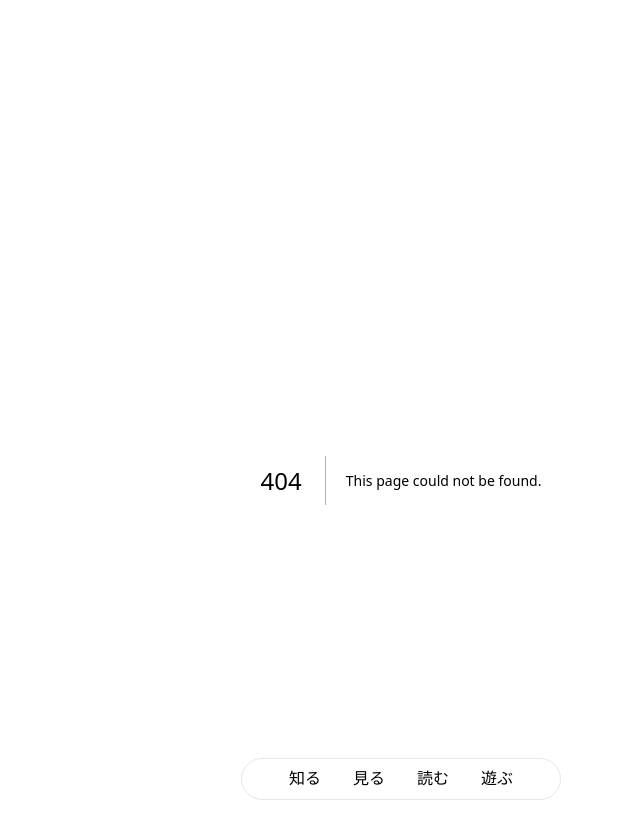
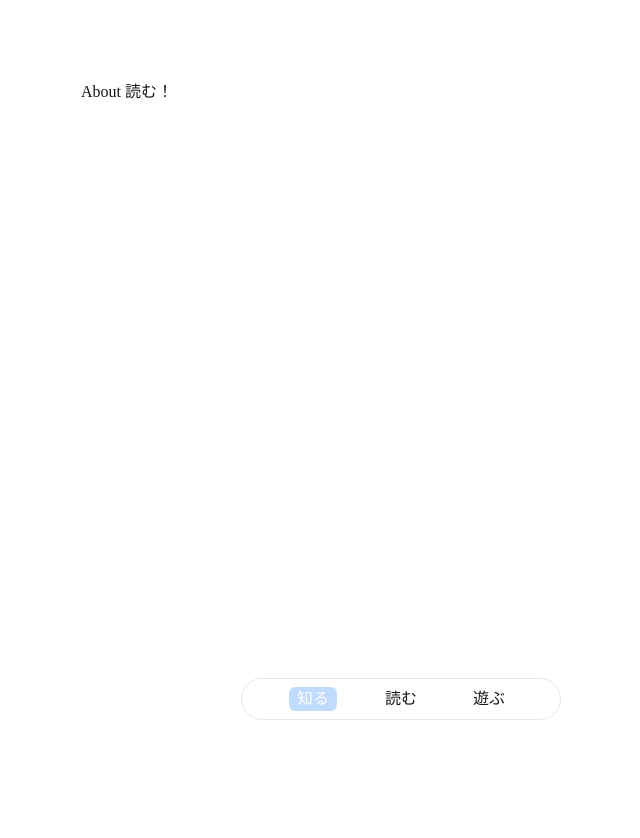
Before and after one commit to noko-nokono/my-blog, a Next.js app: page /about in a window 1280 px wide. Before the commit this address had no page. Shown: the top 838 px of the page, without its empty margins (239-879 px from the left). After the commit the page ends 800 px from the top, so only its background shows below. Built offline with nearby package versions, Linux system fonts and the light colour scheme; a web font is replaced by a local one.

Commit message:
feat: 新たなディレクトリの追加

```diff
--- /dev/null
+++ b/src/app/about/page.tsx
@@ -0,0 +1,11 @@
+const About = () => {
+  return (
+    <div>
+      <main>
+        <p>About 読む！</p>
+      </main>
+    </div>
+  );
+}
+
+export default About;
--- /dev/null
+++ b/src/app/game/page.tsx
@@ -0,0 +1,11 @@
+const Game = () => {
+  return (
+    <div>
+      <main>
+        <p>Game 読む！</p>
+      </main>
+    </div>
+  );
+}
+
+export default Game;
--- a/src/app/layout.tsx
+++ b/src/app/layout.tsx
@@ -1,5 +1,6 @@
 import type { Metadata } from "next";
 import "./globals.css";
+import { GlobalNavigation } from "@/components/GlobalNavigation";
 
 export const metadata: Metadata = {
   title: "Create Next App",
@@ -15,12 +16,7 @@ export default function RootLayout({
     <html lang="en">
       <body className="font-zenmaru relative max-w-screen-sm min-h-svh mx-auto pt-20 scroll-px-10">
         {children}
-        <ul className="absolute left-2/4 bottom-20 -translate-x-1/2 w-80 flex justify-center items-center gap-8 px-4 py-2 border border-solid border-slate-200 rounded-full">
-          <li>知る</li>
-          <li>見る</li>
-          <li>読む</li>
-          <li>遊ぶ</li>
-        </ul>
+        <GlobalNavigation />
       </body>
     </html>
   );
--- a/src/app/page.tsx
+++ b/src/app/page.tsx
@@ -1,4 +1,4 @@
-export default function Home() {
+const Home = () => {
   return (
     <div>
       <main>
@@ -7,3 +7,5 @@ export default function Home() {
     </div>
   );
 }
+
+export default Home;
--- /dev/null
+++ b/src/app/read/page.tsx
@@ -0,0 +1,10 @@
+const Read = () => {
+  return (
+    <div>
+      <main>
+        <p>Read 読む！</p>
+      </main>
+    </div>
+  );
+}
+export default Read;
--- /dev/null
+++ b/src/components/GlobalNavigation/index.tsx
@@ -0,0 +1,29 @@
+'use client';
+
+import Link from 'next/link'
+import { usePathname } from 'next/navigation'
+
+export const GlobalNavigation = () => {
+  const pathname = usePathname();
+
+  const isAbout = pathname === "/about";
+  const isRead = pathname === "/read";
+  const isGame = pathname === "/game";
+  const selectedStyle = "text-white bg-blue-200";
+
+  return (
+    <nav>
+      <ul className="absolute left-2/4 bottom-20 -translate-x-1/2 w-80 flex justify-center items-center gap-10 px-4 py-2 border border-solid border-slate-200 rounded-full">
+        <li className={`${isAbout && selectedStyle} ease-in duration-200 hover:text-white hover:bg-blue-200 px-2 rounded-md`}>
+          <Link href="/about">知る</Link>
+        </li>
+        <li className={`${isRead && selectedStyle} ease-in duration-200 hover:text-white hover:bg-blue-200 px-2 rounded-md`}>
+          <Link href="/read">読む</Link>
+        </li>
+        <li className={`${isGame && selectedStyle} ease-in duration-200 hover:text-white hover:bg-blue-200 px-2 rounded-md`}>
+          <Link href="/game">遊ぶ</Link>
+        </li>
+      </ul>
+    </nav>
+  )
+};
```
